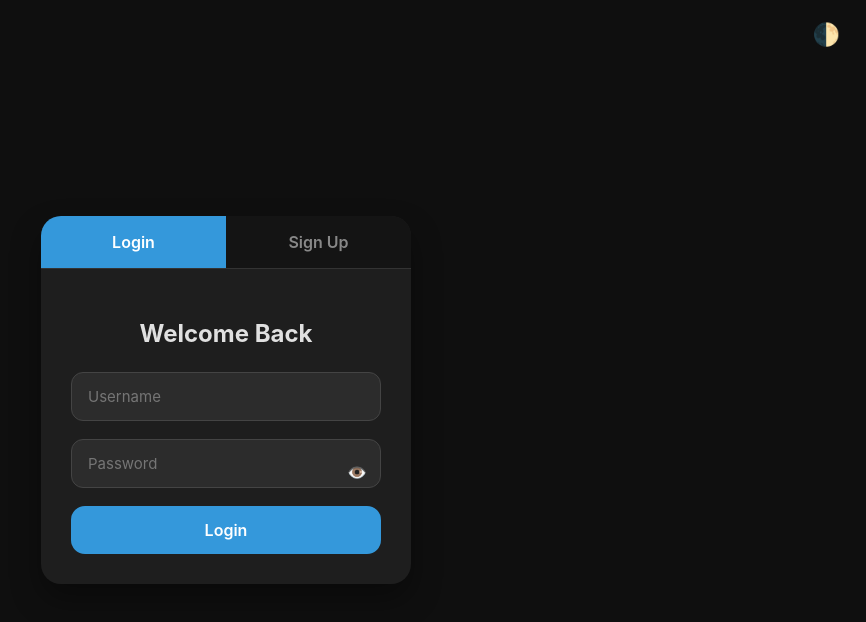
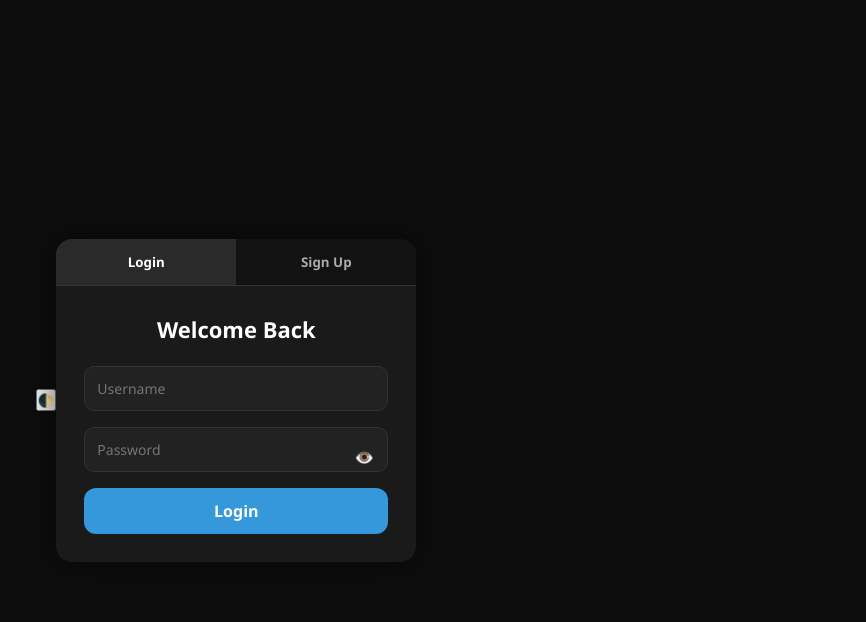
Before and after one commit to solar-txt/m-media, a plain HTML site: page index.html in a window 1280 px wide. Shown: the whole page, without its empty margins (414-1280 px from the left). Drawn offline with Linux system fonts and the light colour scheme.

Commit message:
Update styles.css

```diff
--- a/styles.css
+++ b/styles.css
@@ -1,75 +1,53 @@
 * {
   box-sizing: border-box;
-  font-family: "Inter", "Segoe UI", sans-serif;
+  font-family: 'Segoe UI', sans-serif;
+  margin: 0;
+  padding: 0;
 }
 
 body {
-  background: #0f0f0f;
-  color: #e0e0e0;
+  background-color: #0d0d0d;
+  color: #f0f0f0;
   display: flex;
   justify-content: center;
   align-items: center;
   height: 100vh;
-  margin: 0;
-  transition: background 0.4s, color 0.4s;
-}
-
-body.light {
-  background: #f3f3f3;
-  color: #1a1a1a;
 }
 
 .container {
-  width: 370px;
-  background: #1e1e1e;
-  border-radius: 20px;
-  box-shadow: 0 15px 30px rgba(0, 0, 0, 0.35);
+  width: 360px;
+  background-color: #1a1a1a;
+  border-radius: 16px;
+  box-shadow: 0 0 30px rgba(0, 0, 0, 0.6);
   overflow: hidden;
-  transition: background 0.3s, box-shadow 0.3s;
-}
-
-body.light .container {
-  background: #fff;
-  box-shadow: 0 10px 25px rgba(0, 0, 0, 0.08);
 }
 
 .tabs {
   display: flex;
-  background: #141414;
+  background: #121212;
   border-bottom: 1px solid #333;
-}
-
-body.light .tabs {
-  background: #eaeaea;
-  border-bottom: 1px solid #ccc;
 }
 
 .tabs button {
   flex: 1;
-  padding: 16px;
+  padding: 14px;
+  background: transparent;
+  border: none;
+  color: #aaa;
+  font-weight: 600;
   cursor: pointer;
-  background: none;
-  border: none;
-  font-weight: 600;
-  font-size: 16px;
-  color: #888;
-  transition: all 0.25s ease;
+  transition: background 0.3s, color 0.3s;
 }
 
 .tabs button.active {
-  background: #3498db;
-  color: #fff;
-}
-
-body.light .tabs button.active {
-  background: #3498db;
-  color: #fff;
+  background: #2a2a2a;
+  color: #ffffff;
 }
 
 .form {
-  padding: 30px;
   display: none;
-  animation: fadeIn 0.4s ease;
+  padding: 28px;
+  animation: fadeIn 0.3s ease;
 }
 
 .form.active {
@@ -77,55 +55,43 @@ body.light .tabs button.active {
 }
 
 @keyframes fadeIn {
-  from { opacity: 0; transform: translateY(10px); }
+  from { opacity: 0; transform: translateY(8px); }
   to { opacity: 1; transform: translateY(0); }
 }
 
 .form h2 {
-  margin-bottom: 24px;
   text-align: center;
-  font-size: 24px;
-  color: inherit;
+  margin-bottom: 22px;
+  font-size: 22px;
+  color: #ffffff;
 }
 
 .form input {
   width: 100%;
-  padding: 14px 16px;
-  margin-bottom: 18px;
-  background: #2c2c2c;
-  border: 1px solid #444;
-  border-radius: 12px;
+  padding: 12px;
+  margin-bottom: 16px;
+  border-radius: 10px;
+  border: 1px solid #333;
+  background: #222;
   color: #eee;
-  font-size: 15px;
-  transition: all 0.25s ease;
+  font-size: 14px;
 }
 
 .form input:focus {
+  outline: none;
   border-color: #3498db;
-  background: #333;
-  outline: none;
-}
-
-body.light .form input {
-  background: #f1f1f1;
-  border: 1px solid #ccc;
-  color: #222;
-}
-
-body.light .form input:focus {
-  background: #fff;
-  border-color: #3498db;
+  background: #2c2c2c;
 }
 
 .form button {
   width: 100%;
-  padding: 14px;
+  padding: 12px;
   background: #3498db;
+  color: #fff;
   border: none;
-  color: white;
+  border-radius: 12px;
   font-size: 16px;
   font-weight: 600;
-  border-radius: 14px;
   cursor: pointer;
   transition: background 0.3s ease;
 }
@@ -147,25 +113,7 @@ body.light .form input:focus {
   top: 50%;
   right: 14px;
   transform: translateY(-50%);
+  font-size: 16px;
+  color: #888;
   cursor: pointer;
-  font-size: 16px;
-  color: #aaa;
-  transition: 0.2s;
 }
-
-.theme-toggle {
-  position: absolute;
-  top: 20px;
-  right: 20px;
-  background: none;
-  border: none;
-  font-size: 22px;
-  color: #999;
-  cursor: pointer;
-  transition: color 0.3s;
-  z-index: 10;
-}
-
-body.light .theme-toggle {
-  color: #333;
-}
```
